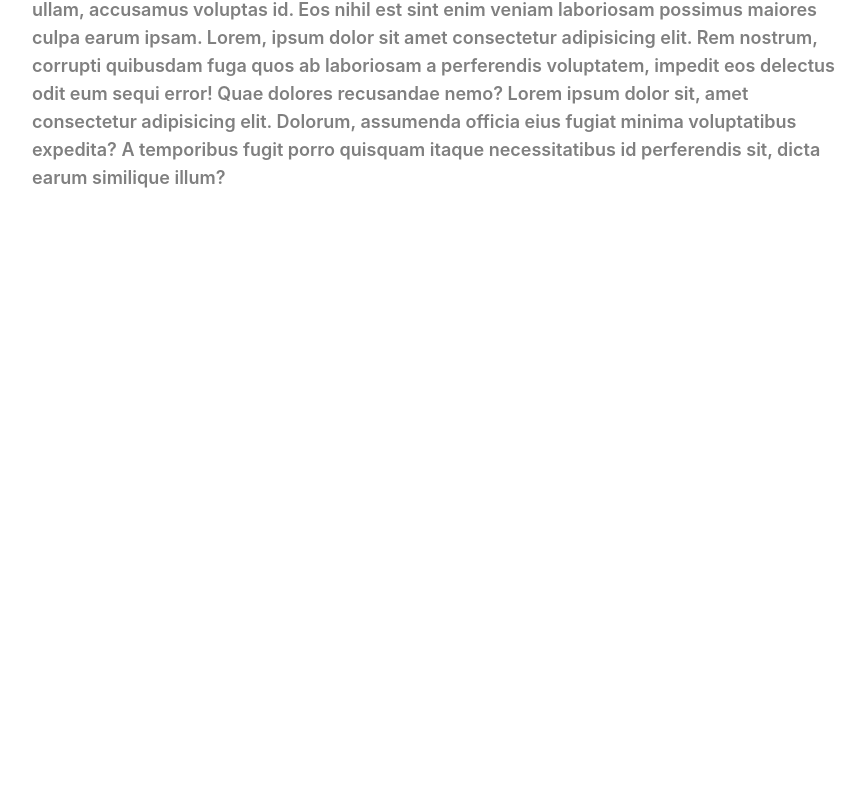
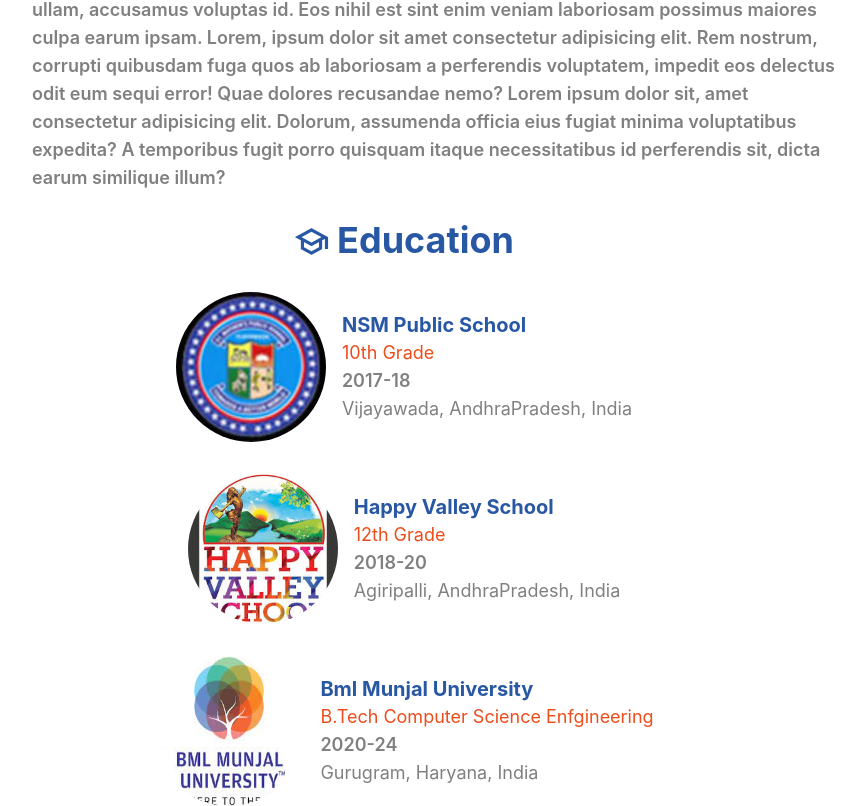
Before and after one commit to udaya19/frontend-portfolio, a React (Create React App) app: page / in a window 1280 px wide. Shown: the part 776-1582 px from the top of the page, without its empty margins (236-1101 px from the left). Before the commit the page ends 996 px from the top, so only its background shows below. Built offline with nearby package versions, Linux system fonts and the light colour scheme.

Commit message:
Education component

```diff
--- a/public/index.html
+++ b/public/index.html
@@ -15,6 +15,10 @@
       user's mobile device or desktop. See https://developers.google.com/web/fundamentals/web-app-manifest/
     -->
     <link rel="manifest" href="%PUBLIC_URL%/manifest.json" />
+    <link
+      rel="stylesheet"
+      href="https://fonts.googleapis.com/css2?family=Material+Symbols+Outlined:opsz,wght,FILL,GRAD@48,400,0,0"
+    />
     <!--
       Notice the use of %PUBLIC_URL% in the tags above.
       It will be replaced with the URL of the `public` folder during the build.
--- a/src/App.css
+++ b/src/App.css
@@ -24,3 +24,12 @@ a{
     border:5px solid rgb(192, 192, 192,0.5) ;
     box-shadow: 0 0 4px 4px white;
 }
+
+.educationTitle span{
+    font-size: 35px;
+}
+
+.educationName img{
+    width: 150px;
+    height: 150px;
+}
--- a/src/App.js
+++ b/src/App.js
@@ -3,13 +3,18 @@ import { Routes, Route } from "react-router-dom";
 import Login from "./components/UserComponents/Login";
 import Header from "./components/UserComponents/Header";
 import About from "./components/UserComponents/About";
+import Education from "./components/UserComponents/Education";
 
 function App() {
   return (
     <div>
       <Header />
       <About />
+      <Education />
       <Routes>
+        {/* <Route path="/" element={<Header />} /> */}
+        {/* <Route path="/" element={<About />} />
+        <Route path="/" element={<Education />} /> */}
         <Route path="/login" element={<Login />} />
       </Routes>
     </div>
--- /dev/null
+++ b/src/components/UserComponents/Education.jsx
@@ -0,0 +1,56 @@
+import React from "react";
+import nsm from "../../images/nsm-logo.jpeg";
+import hvs from "../../images/hvs-logo.jpeg";
+import bml from "../../images/bml-logo.jpeg";
+
+const Education = () => {
+  return (
+    <div>
+      <div className="educationTitle flex justify-center gap-2">
+        <span className="material-symbols-outlined text-primary mt-1 font-semibold">
+          school
+        </span>
+        <h1 className="text-primary font-bold text-4xl">Education</h1>
+      </div>
+      <div className="educationName mt-8 flex justify-center">
+        <img src={nsm} alt="NSM" className="rounded-full mr-4 " />
+        <div className="flex flex-col justify-center">
+          <h1 className="text-primary text-xl font-bold">NSM Public School</h1>
+          <h2 className="text-secondary text-lg">10th Grade</h2>
+          <h2 className="text-mediumGray text-lg font-semibold">2017-18</h2>
+          <h4 className="text-mediumGray text-lg">
+            Vijayawada, AndhraPradesh, India
+          </h4>
+        </div>
+      </div>
+      <div className="educationName mt-8 flex justify-center">
+        <img src={hvs} alt="NSM" className="rounded-full mr-4 " />
+        <div className="flex flex-col justify-center">
+          <h1 className="text-primary text-xl font-bold">
+            Happy Valley School
+          </h1>
+          <h2 className="text-secondary text-lg">12th Grade</h2>
+          <h2 className="text-mediumGray text-lg font-semibold">2018-20</h2>
+          <h4 className="text-mediumGray text-lg">
+            Agiripalli, AndhraPradesh, India
+          </h4>
+        </div>
+      </div>
+      <div className="educationName mt-8 flex justify-center">
+        <img src={bml} alt="NSM" className="rounded-full mr-4 " />
+        <div className="flex flex-col justify-center">
+          <h1 className="text-primary text-xl font-bold">
+            Bml Munjal University
+          </h1>
+          <h2 className="text-secondary text-lg">
+            B.Tech Computer Science Enfgineering
+          </h2>
+          <h2 className="text-mediumGray text-lg font-semibold">2020-24</h2>
+          <h4 className="text-mediumGray text-lg">Gurugram, Haryana, India</h4>
+        </div>
+      </div>
+    </div>
+  );
+};
+
+export default Education;
--- a/tailwind.config.js
+++ b/tailwind.config.js
@@ -11,6 +11,11 @@ module.exports = {
       },
       colors: {
         mediumGray: "rgb(128,128,128)",
+        primary: "rgb(40, 87, 164)",
+        secondary: "rgb(236, 77, 28)",
+      },
+      fontSize: {
+        icon: "20px",
       },
     },
   },
```
